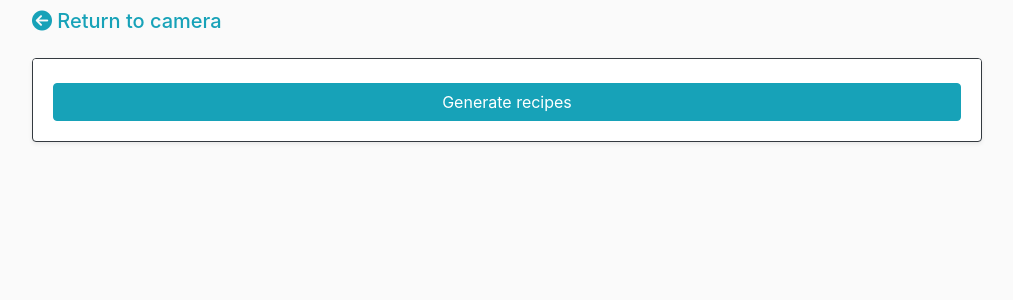
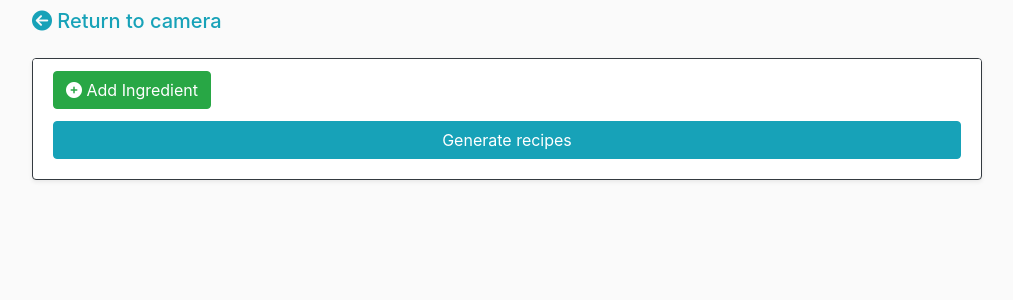
Before and after one commit to chen-gloria/leftover-to-recipe, a Symfony app: template templates/_step_3_generate_ingeredients.html.twig in a window 1280 px wide. Shown: the part 61-361 px from the top of the page, without its empty margins (133-1146 px from the left). Run offline with Twig, Linux system fonts and the light colour scheme; the template is opened without the code that fills it, so the values that code supplies are empty; some libraries are stand-ins or nearby versions.

Commit message:
feat: add ingredients button

```diff
--- a/templates/_step_3_generate_ingeredients.html.twig
+++ b/templates/_step_3_generate_ingeredients.html.twig
@@ -23,12 +23,19 @@
         <div class="d-flex flex-column">
             <div class="card shadow-sm my-3 bg-white border-dark d-block">
                 <div class="card-header bg-white border-0">
-                    <div class="row">
+                    <div class="row" id="ingredients-list">
                         {% for ingredient in ingredients %}
-                            <div class="col col-md-6">
+                            <div class="col col-md-6 mb-2">
                                 <input type="text" name="ingredients[]" class="ingredient-name border-0" value="{{ ingredient }}" autocomplete="off">
                             </div>
                         {% endfor %}
+                    </div>
+                    <div class="row">
+                        <div class="col">
+                            <button type="button" id="add-ingredient" class="btn btn-success">
+                              <i class="fa-solid fa-circle-plus"> </i>  Add Ingredient
+                            </button>
+                        </div>
                     </div>
                 </div>
 
@@ -40,4 +47,14 @@
             </div>
         </div>
     </form>
+
+    <script>
+        document.getElementById('add-ingredient').addEventListener('click', function() {
+            var ingredientsList = document.getElementById('ingredients-list');
+            var newIngredientDiv = document.createElement('div');
+            newIngredientDiv.className = 'col col-md-6 mb-2';
+            newIngredientDiv.innerHTML = '<input placeholder="add ingredient..." type="text" name="ingredients[]" class="ingredient-name border-0" value="" autocomplete="off">';
+            ingredientsList.appendChild(newIngredientDiv);
+        });
+    </script>
 {% endblock %}
```
